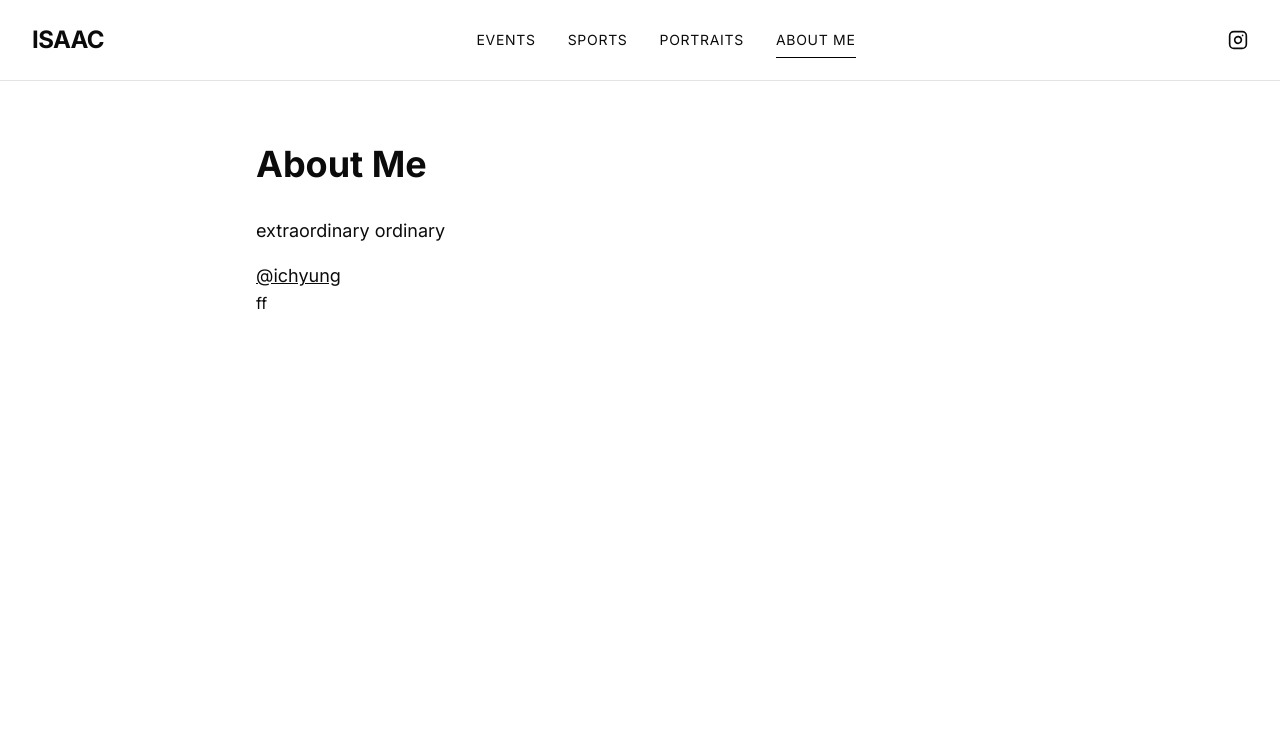
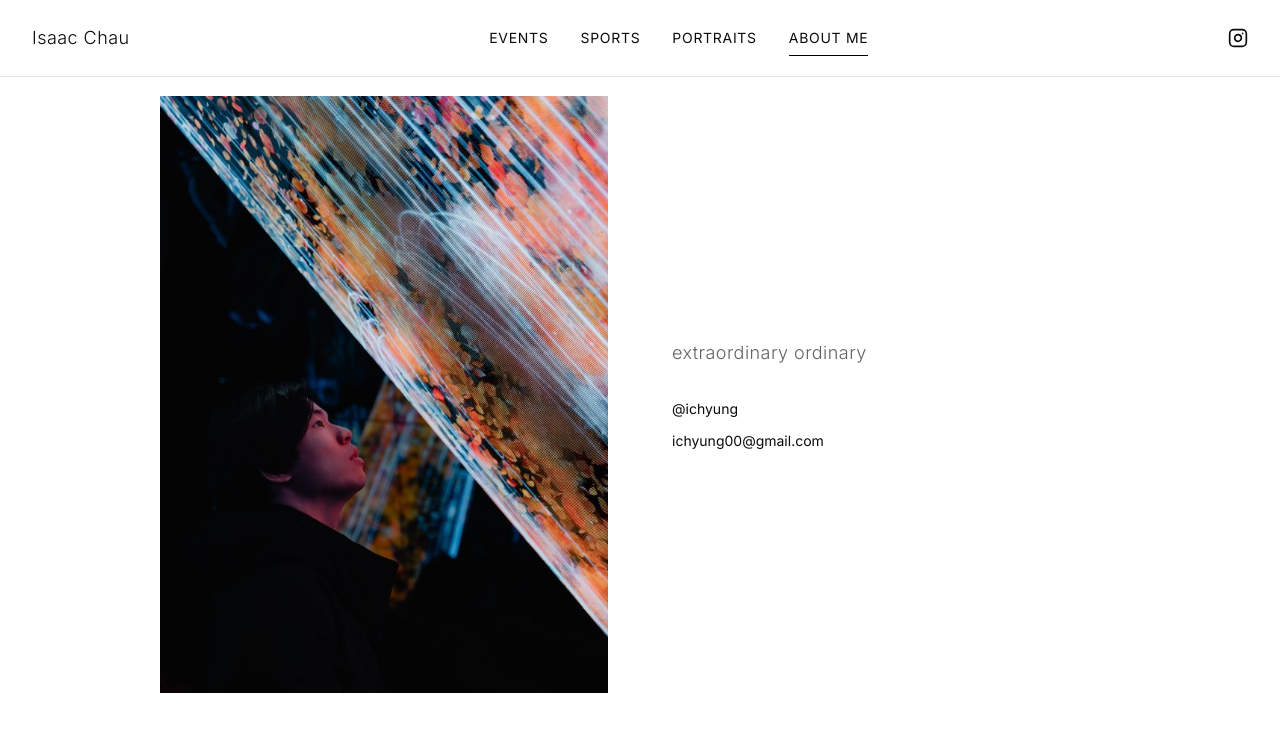
Before and after one commit to himwy/issac-photos, a Next.js app: page /about in a window 1280 px wide. Shown: the top 732 px of the page. Built offline with nearby package versions, Linux system fonts and the light colour scheme.

Commit message:
Redesign About page, update header to Isaac Chau

```diff
--- a/src/app/about/page.tsx
+++ b/src/app/about/page.tsx
@@ -1,26 +1,48 @@
 import { Header } from "@/components/header";
+import Image from "next/image";
 
 export default function AboutPage() {
   return (
     <div className="min-h-screen bg-white">
       <Header />
-      <main className="pt-20 px-8">
-        <div className="max-w-3xl mx-auto py-16">
-          <h1 className="text-4xl font-bold mb-8">About Me</h1>
-          <div className="space-y-4 text-lg leading-relaxed">
-            <p>extraordinary ordinary</p>
-            <p>
+      <main className="pt-24 pb-16">
+        <div className="max-w-5xl mx-auto px-8">
+          <div className="grid grid-cols-1 md:grid-cols-2 gap-12 md:gap-16 items-center">
+            {/* Photo */}
+            <div className="relative aspect-[3/4] overflow-hidden">
+              <Image
+                src="/about page.JPG"
+                alt=""
+                fill
+                priority
+                className="object-cover"
+              />
+            </div>
+
+            {/* Text */}
+            <div className="space-y-8">
+              <p className="text-lg font-light tracking-wide text-muted-foreground">
+                extraordinary ordinary
+              </p>
+
+              <div className="space-y-3 text-sm">
                 <a
                   href="https://www.instagram.com/ichyung/"
                   target="_blank"
                   rel="noopener noreferrer"
-                className="hover:opacity-60 transition-opacity underline"
+                  className="block hover:opacity-60 transition-opacity"
                 >
                   @ichyung
                 </a>
-            </p>
+                <a
+                  href="mailto:ichyung00@gmail.com"
+                  className="block hover:opacity-60 transition-opacity"
+                >
+                  ichyung00@gmail.com
+                </a>
               </div>
-          ff
+            </div>
+          </div>
         </div>
       </main>
     </div>
--- a/src/components/header.tsx
+++ b/src/components/header.tsx
@@ -16,8 +16,8 @@ export function Header() {
       <header className="fixed top-0 left-0 right-0 z-50 bg-white border-b border-border">
         <div className="max-w-7xl mx-auto px-8 py-6">
           <div className="flex items-center justify-between">
-            <Link href="/" className="text-2xl font-bold tracking-tight">
-              ISAAC
+            <Link href="/" className="text-lg font-light tracking-wide">
+              Isaac Chau
             </Link>
 
             <nav className="hidden md:flex items-center gap-8">
```
Also changed, not shown: public/about page.JPG (added). Lines whose indentation alone changed are shown as unchanged.
